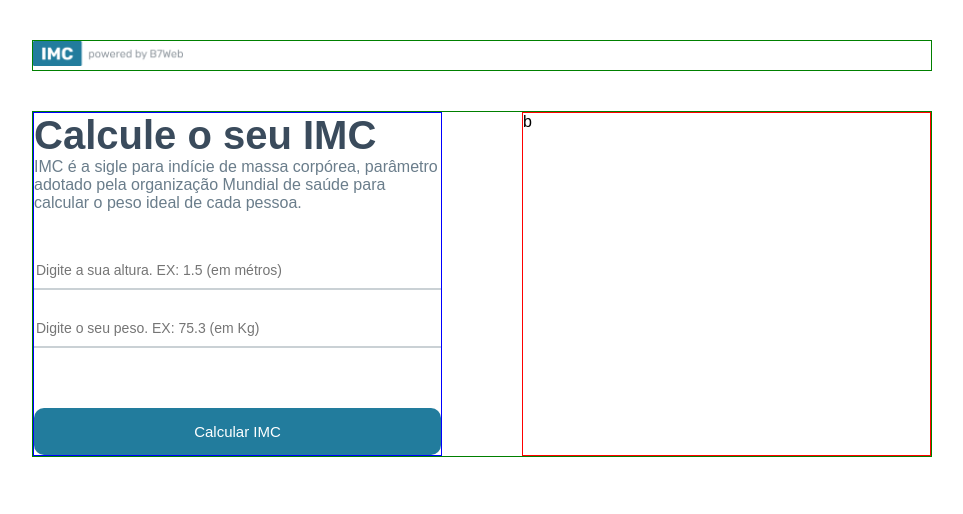
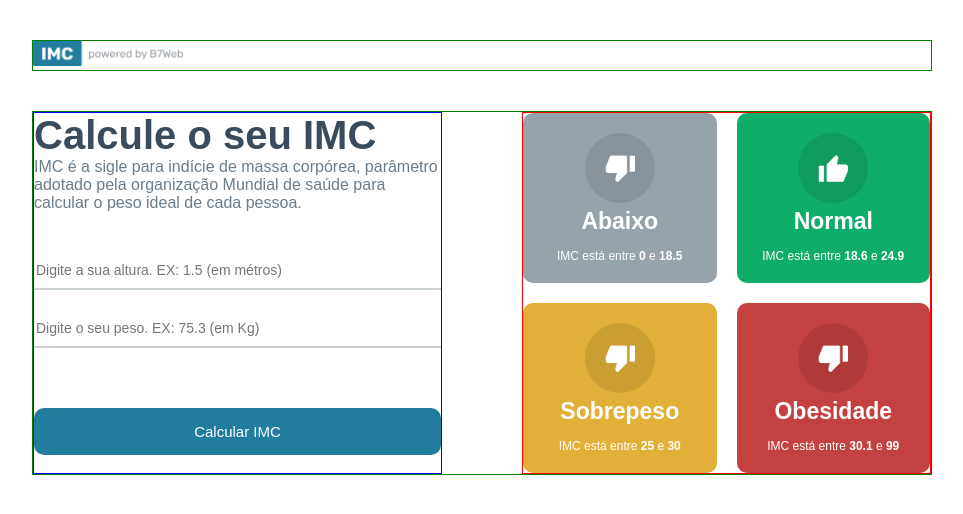
Before and after one commit to dennys-terra/calculadora-de-IMC, a React (Vite) app in the folder calculadora-imc/: page / in a window 1280 px wide. Shown: the top 514 px of the page, without its empty margins (158-1121 px from the left). Built offline with nearby package versions, Linux system fonts and the light colour scheme; the HTML template or start-up script is replaced by a standard one.

Commit message:
cria, estiliza e renderiza o lado direito como padrão (de forma estática , antes da interação do usuário)

```diff
--- a/calculadora-imc/src/App.module.css
+++ b/calculadora-imc/src/App.module.css
@@ -71,4 +71,12 @@
     flex: 1;
     border: 1px solid red;
     margin-left: 40px;
+    display: flex;
 }
+
+.container .rightSide .gridItem {
+    flex: 1;
+    display: grid;
+    grid-template-columns: repeat(2, 1fr);
+    gap: 20px;
+}
--- a/calculadora-imc/src/App.tsx
+++ b/calculadora-imc/src/App.tsx
@@ -1,7 +1,9 @@
 import { useState } from 'react'
 import styles from './App.module.css'
 import poweredImage from './assets/powered.png'
-import {  calculateImc } from './helpers/imc'
+import {  calculateImc, levels } from './helpers/imc'
+import  {GridItem}  from './components/GridItem'
+
 
 const App = () => {
 
@@ -50,13 +52,19 @@
 
 
       <div className={styles.rightSide}>
-        b
+        <div className={styles.gridItem}>
+          {levels.map((item, key) =>
+          (
+            <GridItem key={key} item={item}/>
+          )
+             )}
+          </div>
+        </div>
       </div>
-    </div>
-  </>
-    )
-  }
+    </>
+      )
+    }
 
 
 
-export default App
+  export default App
--- /dev/null
+++ b/calculadora-imc/src/components/GridItem/GridItem.module.css
@@ -0,0 +1,31 @@
+.main {
+    flex: 1;
+    color: white;
+    border-radius: 10px;
+    display: flex;
+    justify-content: center;
+    align-items: center;
+    flex-direction: column;
+    padding: 20px;
+}
+
+.gridIcon {
+    display: flex;
+    justify-content: center;
+    align-items: center;
+    width: 70px;
+    height: 70px;
+    border-radius: 50%;
+    background-color: rgba(0, 0, 0, .1);
+}
+
+.gridTitle {
+    font-size: 23px;
+    font-weight: bold;
+    margin-top: 5px;
+}
+
+.gridInfo {
+    font-size: 12px;
+    margin-top: 14px;
+}
--- /dev/null
+++ b/calculadora-imc/src/components/GridItem/GridItem.tsx
@@ -0,0 +1,25 @@
+import {level} from '../../helpers/imc'
+import styles from './GridItem.module.css'
+import  upImage  from "../../assets/up.png";
+import  downImage  from "../../assets/down.png";
+
+type props = {
+    item: level
+}
+
+
+export const GridItem = ({item} : props) => {
+    return (
+        <div className={styles.main} style={{backgroundColor: item.color}}>
+            <div className={styles.gridIcon}>
+                <img src={item.icon === 'up' ? upImage : downImage} alt="" width={30} />
+            </div>
+            <div className={styles.gridTitle}>{item.title}</div>
+            <div className={styles.gridInfo}>
+                <>
+                    IMC está entre <strong>{item.imc[0]}</strong> e <strong>{item.imc[1]}</strong>
+                </>
+            </div>
+        </div>
+    )
+}
--- /dev/null
+++ b/calculadora-imc/src/components/GridItem/index.tsx
@@ -0,0 +1 @@
+export * from './GridItem';
--- a/calculadora-imc/src/helpers/imc.ts
+++ b/calculadora-imc/src/helpers/imc.ts
@@ -1,4 +1,4 @@
-type level = {
+export type level = {
     title: string,
     color: string,
     icon: 'down' | 'up',
@@ -8,9 +8,9 @@
 
 
 export const levels: level[] = [
-    {title: 'Abaixo do peso', color: '#96a3ab', icon: 'down', imc: [0 , 18.5]},
+    {title: 'Abaixo', color: '#96a3ab', icon: 'down', imc: [0 , 18.5]},
     {title: 'Normal', color: '#0ead69', icon: 'up', imc: [18.6 , 24.9]},
-    {title: 'Sobrepeso', color: '', icon: 'down', imc: [25 , 30]},
+    {title: 'Sobrepeso', color: '#e2b039', icon: 'down', imc: [25 , 30]},
     {title: 'Obesidade', color: '#c3423f', icon: 'down', imc: [30.1 , 99]}
 ]
 
```
